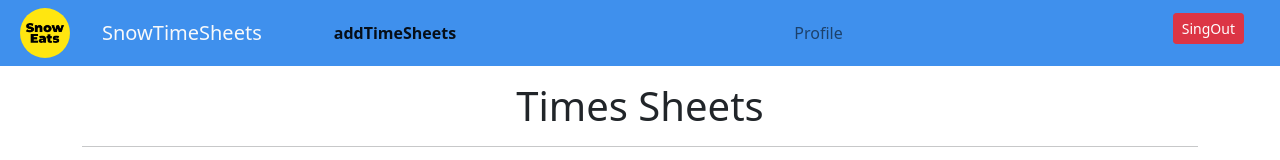
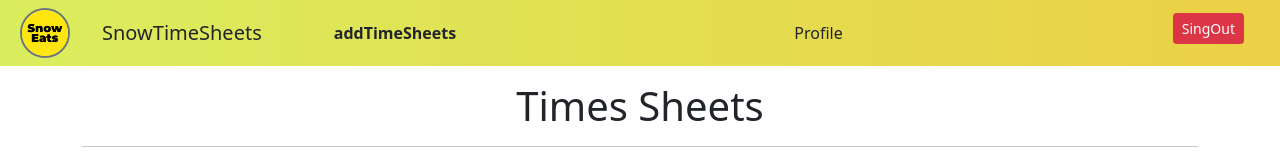
Before and after one commit to EderNieves01/time-sheets.vue, a Vue app: page / in a window 1280 px wide. Shown: the top 160 px of the page. Built offline with nearby package versions, Linux system fonts and the light colour scheme; no server answers; the database is empty; sample sign-in values are in the browser's storage.

Commit message:
navbarColor

```diff
--- a/src/componets/NavBar.vue
+++ b/src/componets/NavBar.vue
@@ -1,11 +1,11 @@
 <template>
     <div>
-  <nav v-if="disableNav()" class="color navbar navbar-expand-lg navbar-light " >
+  <nav v-if="disableNav()" class="color navbar navbar-expand-lg " >
   <div class="container-fluid ">
-    <div class="d-flex align-items-center">
-          <img class="mx-2 rounded-circle" src="../assets/img/snoworiginal.png" alt="User Avatar">
+    <div class="d-flex align-items-center ">
+          <img class="mx-2 rounded-circle border border-secondary border-2" src="../assets/img/snoworiginal.png" alt="User Avatar">
         </div>
-    <router-link class="navbar-brand px-4 text-light" to="/">SnowTimeSheets</router-link>
+    <router-link class="navbar-brand px-4 text-dark" to="/">SnowTimeSheets</router-link>
 
 <button class="navbar-toggler " type="button"
     data-bs-toggle="collapse" data-bs-target="#navbarSupportedContent"
@@ -21,7 +21,7 @@
       <ul class="navbar-nav me-auto mb-2 mb-lg-0 d-flex justify-content-between w-100">
 
         <li class="nav-item">
-          <router-link active-class="active fw-bold" class="nav-link" aria-current="page" to="/">addTimeSheets</router-link>
+          <router-link active-class="active fw-bold" class="nav-link text-dark" aria-current="page" to="/">addTimeSheets</router-link>
         </li>
 
         <!-- <li class="nav-item">
@@ -33,7 +33,7 @@
         </li>
 
         <li class="nav-item">
-          <router-link active-class="active fw-bold" class="nav-link" to="/profile" tabindex="-1" aria-disabled="true">Profile</router-link>
+          <router-link active-class="active fw-bold" class="nav-link text-dark" to="/profile" tabindex="-1" aria-disabled="true">Profile</router-link>
         </li>
 
        <li class="nav-item">
@@ -77,7 +77,7 @@ export default {
 
 <style scoped>
 .color{
-  background-color: rgb(63, 144, 237);
+  background: linear-gradient(to right, #daed5e, #ecd046);
 }
 img{
   width: 50px;
```
